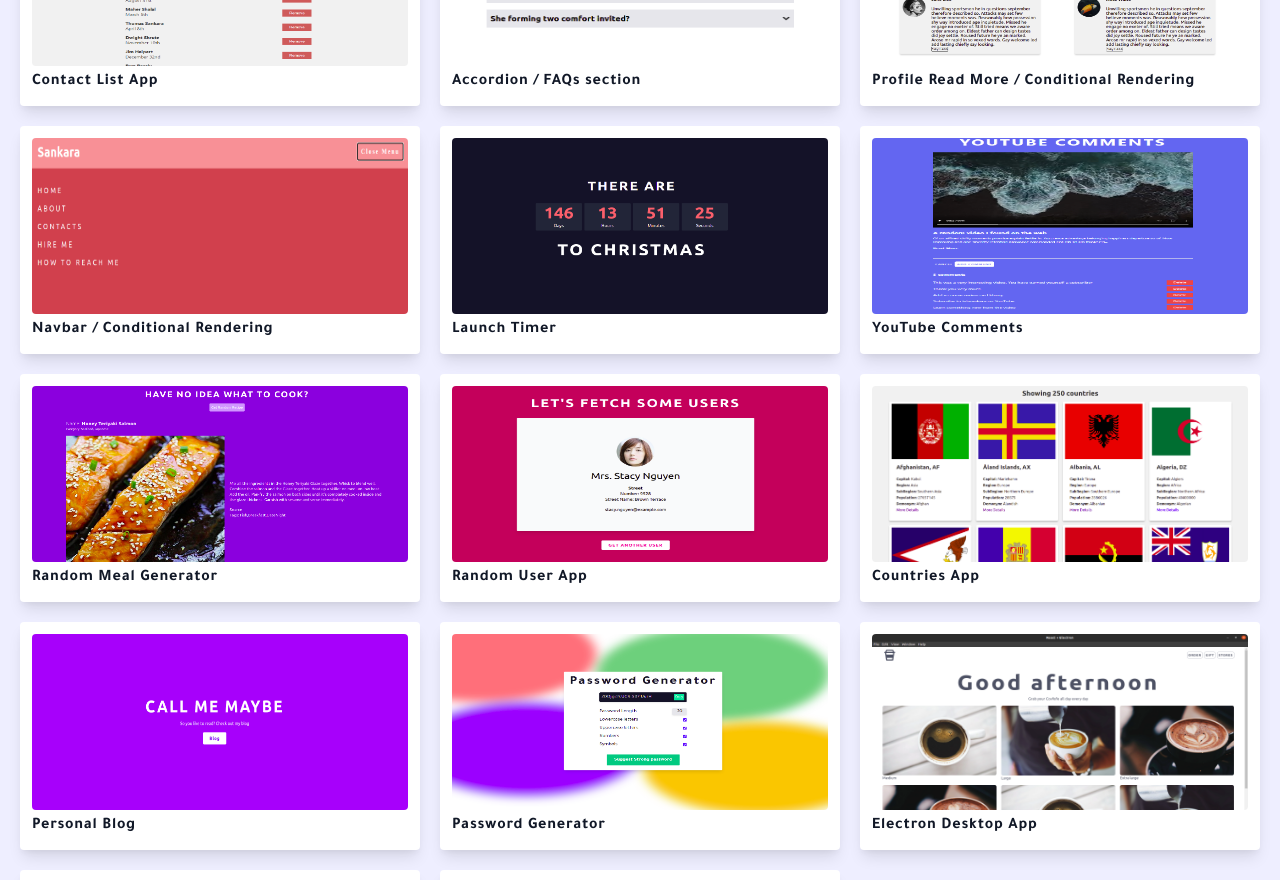
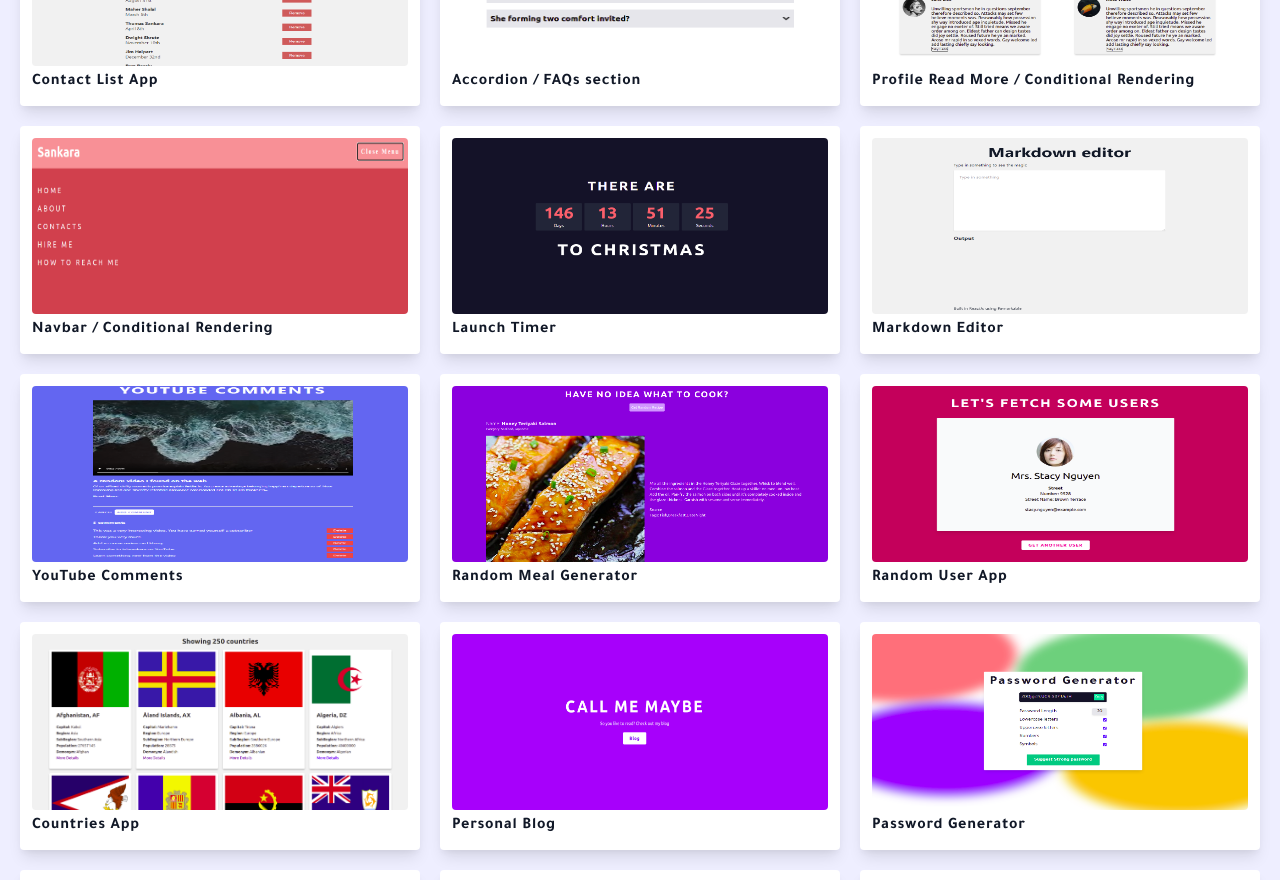
Before and after one commit to SankThomas/react-course-website, a React (Create React App) app: page / in a window 1280 px wide. Shown: the part 900-1780 px from the top of the page. Built offline with nearby package versions, Linux system fonts and the light colour scheme; grey boxes are pictures that could not be loaded.

Commit message:
add category

```diff
--- a/src/data/data.js
+++ b/src/data/data.js
@@ -6,66 +6,84 @@ export const data = [
     title: "Contact List App",
     image: "./assets/contact-list-app.png",
     link: "https://tsbdesigns-birthday-app.netlify.app",
+    category: "Beginner",
   },
   {
     id: uuidv4(),
     title: "Accordion / FAQs section",
     image: "./assets/accordion.png",
     link: "https://tsbdesigns-accordion.netlify.app",
+    category: "Beginner",
   },
   {
     id: uuidv4(),
     title: "Profile Read More / Conditional Rendering",
     image: "./assets/profile-read-more.png",
     link: "https://tsbdesigns-profile-read-more.netlify.app",
+    category: "Beginner",
   },
   {
     id: uuidv4(),
     title: "Navbar / Conditional Rendering",
     image: "./assets/navbar.png",
     link: "https://tsbdesigns-navbar.netlify.app",
+    category: "Beginner",
   },
   {
     id: uuidv4(),
     title: "Launch Timer",
     image: "./assets/launch-timer.png",
     link: "https://tsbdesigns-launch-timer.netlify.app",
+    category: "Beginner",
+  },
+  {
+    id: uuidv4(),
+    title: "Markdown Editor",
+    image: "./assets/markdown-editor.png",
+    link: "https://tsbdesigns-markdown-editor.netlify.app",
+    category: "Beginner",
   },
   {
     id: uuidv4(),
     title: "YouTube Comments",
     image: "./assets/youtube-comments.png",
     link: "https://tsbdesigns-youtube-comments.netlify.app",
+    category: "Intermediate Beginner",
   },
   {
     id: uuidv4(),
     title: "Random Meal Generator",
     image: "./assets/meal-generator.png",
     link: "https://tsbdesigns-meal-generator.netlify.app",
+    category: "Intermediate Beginner",
   },
   {
     id: uuidv4(),
     title: "Random User App",
     image: "./assets/random-user-app.png",
     link: "https://tsbdesigns-random-user-app.netlify.app",
+    category: "Intermediate Beginner",
   },
   {
     id: uuidv4(),
     title: "Countries App",
     image: "./assets/countries-app.png",
     link: "https://tsbdesigns-countries-app.netlify.app",
+    category: "Advanced Beginner",
   },
   {
     id: uuidv4(),
     title: "Personal Blog",
     image: "./assets/blog.png",
     link: "https://tsbdesigns-blog.netlify.app",
+    category: "Advanced Beginner",
   },
   {
     id: uuidv4(),
     title: "Password Generator",
     image: "./assets/password-generator.png",
     link: "https://tsbdesigns-password-generator.netlify.app",
+    category: "Advanced Beginner",
   },
   // {
   //   id: uuidv4(),
@@ -78,17 +96,20 @@ export const data = [
     title: "Electron Desktop App",
     image: "./assets/electron.png",
     link: "https://tsbdesigns-electron.png",
+    category: "Advanced Beginner",
   },
   {
     id: uuidv4(),
     title: "Framer Motion",
     image: "./assets/framer-motion.png",
     link: "https://tsbdesigns-framer-motion.netlify.app",
+    category: "Advanced Beginner",
   },
   {
     id: uuidv4(),
     title: "Dashboard",
     image: "./assets/dashboard.png",
     link: "https://tsbdesigns-dashboard.netlify.app",
+    category: "Advanced Beginner",
   },
 ]
```
